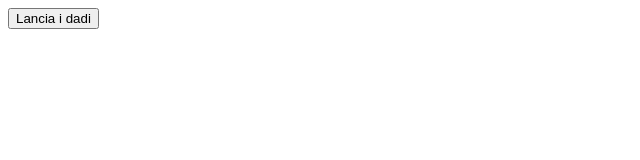
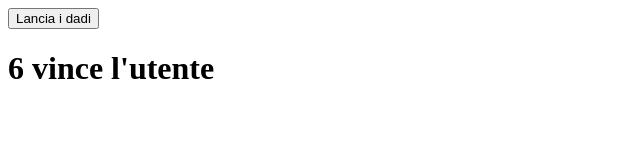
Before and after one commit to AndrewND92/js-mail-dadi, a plain HTML site: page index.html in a window 1280 px wide. Both pictures are taken after a click on the button "Lancia i dadi". Shown: the whole page, without its empty margins (0-640 px from the left). Drawn offline with Linux system fonts and the light colour scheme.

Commit message:
finito ma con il math.random sbagliato, ci sono numeri da 0 a 6

```diff
--- a/index.html
+++ b/index.html
@@ -7,7 +7,7 @@
   <body>
     <button id="btn" type="button" name="button">Lancia i dadi</button>
 
-
+    <h1 id="result"></h1>
 
 
 
--- a/js/script.js
+++ b/js/script.js
@@ -2,6 +2,7 @@ var utente;
 var computer;
 var max = 6;
 var min = 1;
+var risultato;
 
 document.getElementById("btn").addEventListener("click",function() {
 
@@ -9,11 +10,14 @@ document.getElementById("btn").addEventListener("click",function() {
   computer = Math.floor(Math.random() * (max + min)) ;
 
   if (utente > computer) {
-    console.log(utente, "vince l'utente");
+    risultato = utente + " vince l'utente";
+    // console.log(utente, "vince l'utente");
 
   }else if (computer > utente){
-    console.log(computer, "vince il computer");
+    risultato = utente + " vince il computer";
+    // console.log(computer, "vince il computer");
 
   }else ("pareggio");
 
+ document.getElementById("result").innerHTML = risultato ;
 });
```
